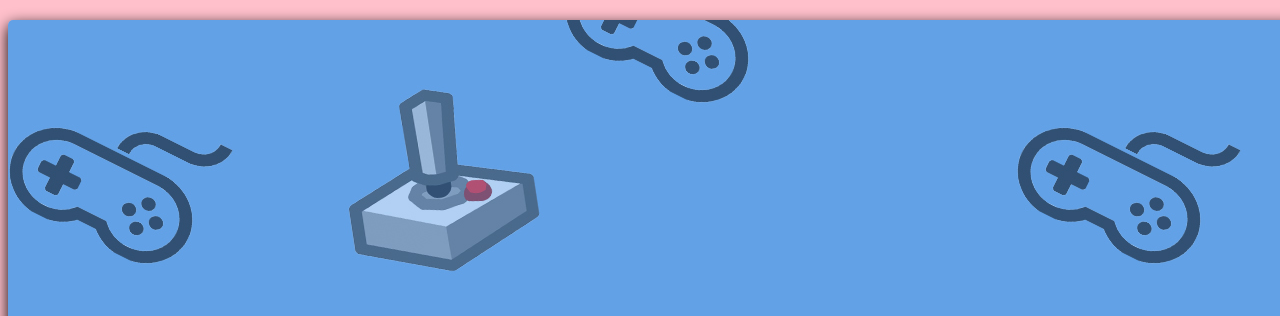
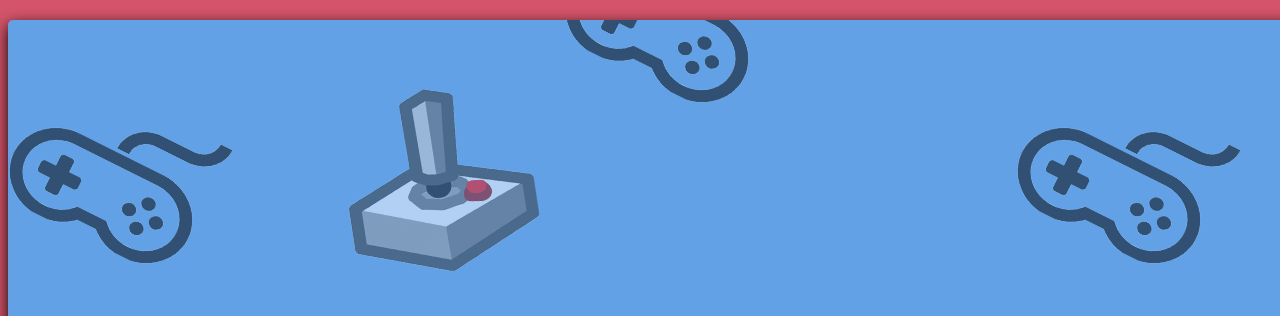
Before and after one commit to zwr28/projectCimol, a plain HTML site: page index.html in a window 1280 px wide. Shown: the top 316 px of the page. Drawn offline with Linux system fonts and the light colour scheme.

Commit message:
Update style.css

```diff
--- a/style.css
+++ b/style.css
@@ -1,7 +1,7 @@
 body{
     font-size: 20px;
     font-family: monospace;
-    background-color: pink;
+    background-color: #D4546A;
 }
 #container{
     margin : 20px auto;
```
